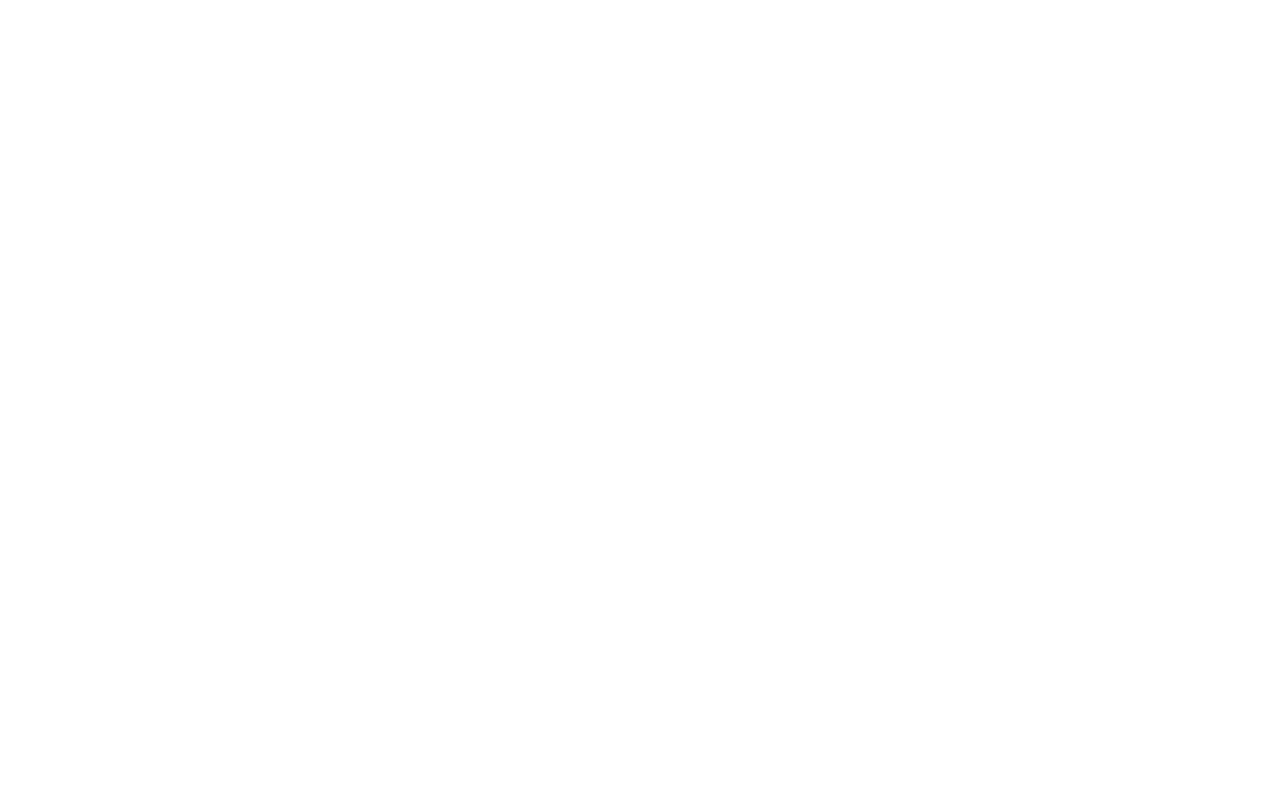
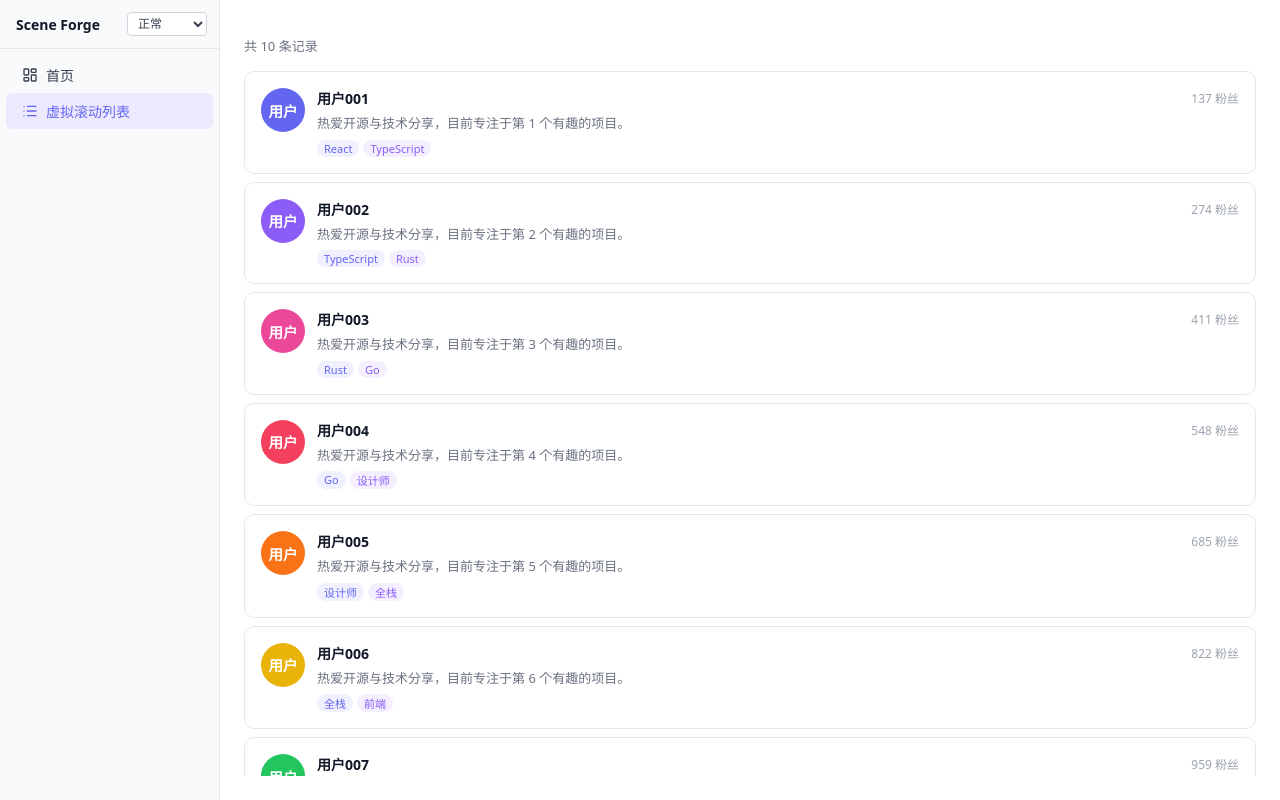
Before and after one commit to F-86/scene-forge, a React (Vite) app: page /#/virtual-list in a window 1280 px wide. Before the commit this address had no page. Built offline with nearby package versions, Linux system fonts and the light colour scheme.

Commit message:
feat(virtual-list): 开发虚拟滚动列表场景

```diff
--- a/package.json
+++ b/package.json
@@ -14,7 +14,8 @@
     "lucide-react": "^1.17.0",
     "react": "^19.2.6",
     "react-dom": "^19.2.6",
-    "react-router-dom": "^7.17.0"
+    "react-router-dom": "^7.17.0",
+    "react-virtuoso": "^4.18.7"
   },
   "devDependencies": {
     "@eslint/js": "^10.0.1",
--- a/src/App.tsx
+++ b/src/App.tsx
@@ -1,6 +1,7 @@
 import { HashRouter, Route, Routes } from 'react-router-dom'
 import Layout from '@/components/Layout'
 import Home from '@/scenes/Home'
+import VirtualList from '@/scenes/VirtualList'
 
 const App = () => {
   return (
@@ -8,6 +9,7 @@
       <Routes>
         <Route path="/" element={<Layout />}>
           <Route index element={<Home />} />
+          <Route path="virtual-list" element={<VirtualList />} />
           {/* 新增场景在此追加 Route */}
         </Route>
       </Routes>
--- /dev/null
+++ b/src/scenes/VirtualList/index.module.css
@@ -0,0 +1,81 @@
+/* ── 整体容器：撑满父级高度，形成独立滚动区域 ── */
+.container {
+  display: flex;
+  flex-direction: column;
+  height: 100%;
+  overflow: hidden;
+}
+
+/* ── 头部工具栏 ── */
+.toolbar {
+  display: flex;
+  align-items: center;
+  padding: 12px 0;
+  flex-shrink: 0;
+}
+
+.count {
+  font-size: 13px;
+  color: #6b7280;
+}
+
+/* ── 虚拟列表主体 ── */
+.list {
+  flex: 1;
+  /* react-virtuoso 需要父容器有明确高度才能正确计算可视区域 */
+  min-height: 0;
+}
+
+/* ── 每一行的外层间距容器 ── */
+.itemWrapper {
+  padding: 4px 0;
+}
+
+/* ── 右侧主体内容区（MediaRow 的 children） ── */
+.body {
+  display: flex;
+  flex-direction: column;
+  gap: 6px;
+}
+
+/* ── 第一行：名称 + 粉丝数 ── */
+.header {
+  display: flex;
+  align-items: center;
+  justify-content: space-between;
+  gap: 8px;
+}
+
+.name {
+  font-size: 14px;
+  font-weight: 600;
+  color: #111827;
+  overflow: hidden;
+  text-overflow: ellipsis;
+  white-space: nowrap;
+}
+
+.followers {
+  font-size: 12px;
+  color: #9ca3af;
+  flex-shrink: 0;
+}
+
+/* ── 简介：最多显示 2 行，超出省略 ── */
+.bio {
+  margin: 0;
+  font-size: 13px;
+  color: #6b7280;
+  line-height: 1.5;
+  display: -webkit-box;
+  -webkit-line-clamp: 2;
+  -webkit-box-orient: vertical;
+  overflow: hidden;
+}
+
+/* ── 标签列表 ── */
+.tags {
+  display: flex;
+  flex-wrap: wrap;
+  gap: 4px;
+}
--- /dev/null
+++ b/src/scenes/VirtualList/index.tsx
@@ -0,0 +1,87 @@
+import { Virtuoso } from 'react-virtuoso'
+import { useMockVariant } from '@/hooks/useMockVariant'
+import { Avatar, Card, EmptyState, MediaRow, Tag } from '@/ui'
+import { mockScenes } from './mock'
+import type { UserItem } from './types'
+import styles from './index.module.css'
+
+// ─── 常量 ────────────────────────────────────────────────
+/** 头像尺寸（px） */
+const AVATAR_SIZE = 44
+
+/** 每行卡片的默认高度（px），用于虚拟滚动跳过初始探测渲染 */
+const DEFAULT_ITEM_HEIGHT = 88
+
+/** 标签颜色池，按索引循环取色 */
+const TAG_COLORS = [
+  '#6366f1', '#8b5cf6', '#ec4899', '#f97316',
+  '#22c55e', '#14b8a6', '#3b82f6', '#f43f5e',
+]
+
+// ─── 子组件 ──────────────────────────────────────────────
+interface UserRowProps {
+  user: UserItem
+}
+
+/** 单条用户卡片行 */
+const UserRow = ({ user }: UserRowProps) => (
+  <div className={styles.itemWrapper}>
+    <Card>
+      <MediaRow
+        leading={
+          <Avatar color={user.avatarColor} label={user.avatarLabel} size={AVATAR_SIZE} />
+        }
+      >
+        <div className={styles.body}>
+          <div className={styles.header}>
+            <span className={styles.name}>{user.name}</span>
+            <span className={styles.followers}>
+              {user.followers.toLocaleString()} 粉丝
+            </span>
+          </div>
+
+          {user.bio && (
+            <p className={styles.bio}>{user.bio}</p>
+          )}
+
+          {user.tags.length > 0 && (
+            <div className={styles.tags}>
+              {user.tags.map((tag, i) => (
+                <Tag key={tag} label={tag} color={TAG_COLORS[i % TAG_COLORS.length]} />
+              ))}
+            </div>
+          )}
+        </div>
+      </MediaRow>
+    </Card>
+  </div>
+)
+
+// ─── 场景主组件 ──────────────────────────────────────────
+const VirtualList = () => {
+  const { current } = useMockVariant()
+  const items = mockScenes[current] ?? []
+
+  if (items.length === 0) {
+    return <EmptyState title="暂无用户" description="当前列表为空，可切换左侧 Mock 变体查看其他效果" />
+  }
+
+  return (
+    <div className={styles.container}>
+      {/* 列表头部信息 */}
+      <div className={styles.toolbar}>
+        <span className={styles.count}>共 {items.length.toLocaleString()} 条记录</span>
+      </div>
+
+      {/* 虚拟滚动列表 */}
+      <Virtuoso
+        className={styles.list}
+        data={items}
+        defaultItemHeight={DEFAULT_ITEM_HEIGHT}
+        itemContent={(_index, user: UserItem) => <UserRow user={user} />}
+      />
+    </div>
+  )
+}
+
+export default VirtualList
--- /dev/null
+++ b/src/scenes/VirtualList/mock.ts
@@ -0,0 +1,79 @@
+import type { UserItem } from './types'
+
+// ─── 常量 ───────────────────────────────────────────────
+/** 头像背景色备选池 */
+const AVATAR_COLORS = [
+  '#6366f1', '#8b5cf6', '#ec4899', '#f43f5e',
+  '#f97316', '#eab308', '#22c55e', '#14b8a6',
+  '#3b82f6', '#06b6d4',
+]
+
+/** 边界值测试用的极长简介 */
+const LONG_BIO =
+  '这是一段非常非常长的个人简介，用于测试文本溢出与截断效果。内容包含中英混排 English mixed content 以及各种标点符号！？……——，。、；：「」【】（）'
+
+/** 边界值测试用的特殊字符名称 */
+const EDGE_NAMES = [
+  '<Script>',
+  '用户 & 朋友',
+  '   空格前后   ',
+  '🎉 Emoji',
+  'A'.repeat(40),
+]
+
+/** 标签备选池 */
+const TAG_POOL = [
+  'React', 'TypeScript', 'Rust', 'Go', '设计师',
+  '全栈', '前端', '后端', '开源', 'DevOps',
+]
+
+// ─── 工厂函数 ────────────────────────────────────────────
+/**
+ * 创建单条用户数据
+ * @param index 序号，用于生成唯一 id 和差异化字段
+ * @param overrides 字段覆盖，用于构造边界值
+ */
+const createUser = (index: number, overrides?: Partial<UserItem>): UserItem => {
+  const name = `用户${String(index + 1).padStart(3, '0')}`
+  return {
+    id: `user-${index}`,
+    name,
+    bio: `热爱开源与技术分享，目前专注于第 ${index + 1} 个有趣的项目。`,
+    avatarColor: AVATAR_COLORS[index % AVATAR_COLORS.length],
+    avatarLabel: name.slice(0, 2),
+    tags: TAG_POOL.slice(index % TAG_POOL.length, (index % TAG_POOL.length) + 2),
+    followers: (index + 1) * 137,
+    ...overrides,
+  }
+}
+
+/** 批量生成 n 条用户数据 */
+const createUsers = (n: number, offset = 0): UserItem[] =>
+  Array.from({ length: n }, (_, i) => createUser(offset + i))
+
+// ─── Mock 变体 ────────────────────────────────────────────
+/** 五个标准变体，供 useMockVariant 按 key 读取 */
+export const mockScenes: Record<string, UserItem[]> = {
+  /** 空状态 */
+  empty: [],
+
+  /** 单条布局验证 */
+  single: [createUser(0)],
+
+  /** 常规 10 条 */
+  normal: createUsers(10),
+
+  /** 大数据量，验证虚拟滚动性能 */
+  large: createUsers(10_000),
+
+  /** 边界值：超长文本、特殊字符、空字段 */
+  withEdge: [
+    createUser(0, { bio: LONG_BIO }),
+    createUser(1, { name: EDGE_NAMES[0], bio: '' }),
+    createUser(2, { name: EDGE_NAMES[1], tags: [] }),
+    createUser(3, { name: EDGE_NAMES[2], followers: 0 }),
+    createUser(4, { name: EDGE_NAMES[3], avatarLabel: '🎉' }),
+    createUser(5, { name: EDGE_NAMES[4] }),
+    createUser(6, { tags: TAG_POOL }),
+  ],
+}
--- /dev/null
+++ b/src/scenes/VirtualList/types.ts
@@ -0,0 +1,17 @@
+/** 用户卡片数据项 */
+export interface UserItem {
+  /** 唯一标识 */
+  id: string
+  /** 用户名 */
+  name: string
+  /** 简介 / Bio */
+  bio: string
+  /** 头像背景色（十六进制） */
+  avatarColor: string
+  /** 头像显示文字（姓名首字） */
+  avatarLabel: string
+  /** 标签列表 */
+  tags: string[]
+  /** 粉丝数 */
+  followers: number
+}
--- a/src/scenes/index.ts
+++ b/src/scenes/index.ts
@@ -1,4 +1,4 @@
-import { LayoutDashboard } from 'lucide-react'
+import { LayoutDashboard, List } from 'lucide-react'
 import type { ComponentType } from 'react'
 
 /** 场景配置项类型 */
@@ -21,4 +21,9 @@
     label: '首页',
     icon: LayoutDashboard,
   },
+  {
+    path: 'virtual-list',
+    label: '虚拟滚动列表',
+    icon: List,
+  },
 ]
```
Also changed, not shown: 1 other file (tests, documents, lock files or other folders).
